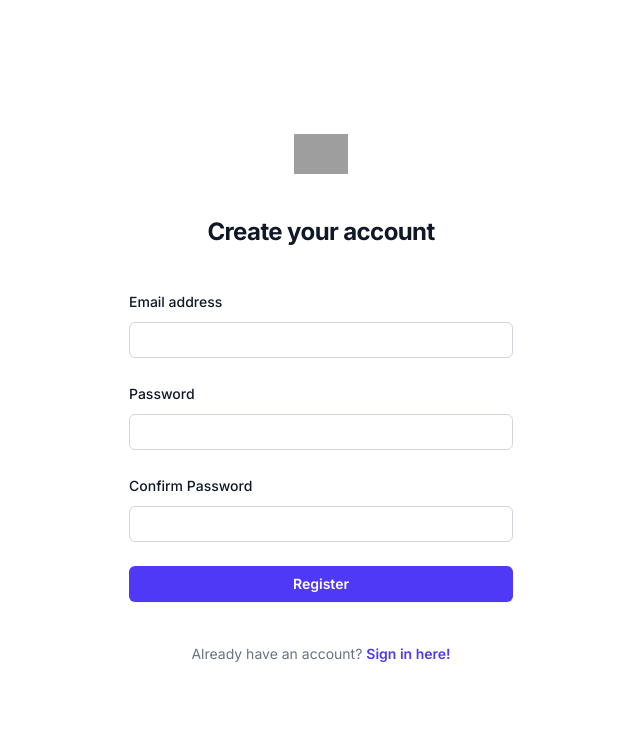
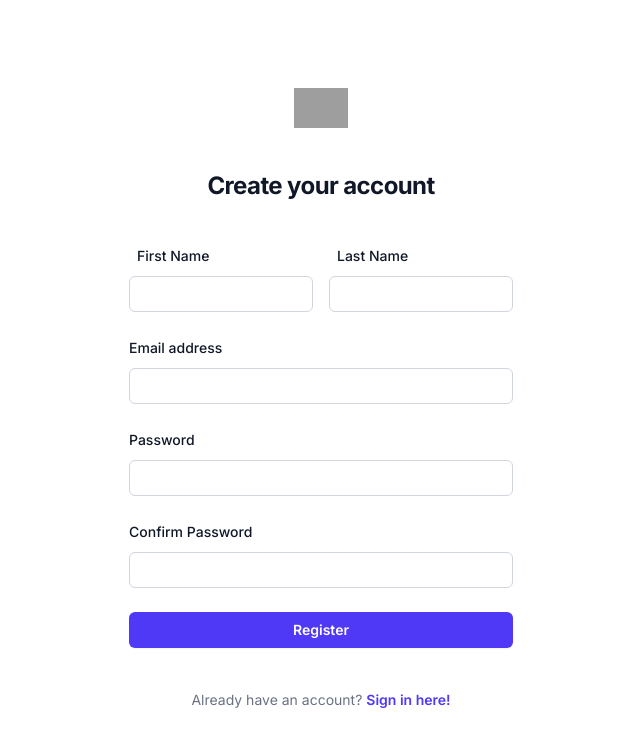
Before and after one commit to hgao080/2025-MSA-Phase-2, a React (Vite) app in the folder frontend/: page /register in a window 1280 px wide. Shown: the top 746 px of the page, without its empty margins (319-959 px from the left). Built offline with nearby package versions, Linux system fonts and the light colour scheme; no server answers; grey boxes are pictures that could not be loaded.

Commit message:
Integrate new custom auth backend with frontend

```diff
--- a/frontend/src/App.tsx
+++ b/frontend/src/App.tsx
@@ -16,6 +16,7 @@ import DashboardLayout from './Layouts/DashboardLayout';
 import DashboardProjects from './Pages/DashboardProjects';
 import DashboardProfile from './Pages/DashboardProfile';
 import DashboardApplications from './Pages/DashboardApplications';
+import ProtectedRoute from './Components/ProtectedRoute';
 
 const router = createBrowserRouter([
   {
@@ -27,16 +28,15 @@ const router = createBrowserRouter([
   },
   {
     path: "/dashboard",
+    element: (
+      <ProtectedRoute>
+        <DashboardLayout />
+      </ProtectedRoute>
+    ),
     children: [
-      {
-        Component: DashboardLayout,
-        children: [
-          { path: "profile", Component: DashboardProfile},
-          { path: "projects", Component: DashboardProjects},
-          { path: "applications", Component: DashboardApplications},
-        ]
-      },
-
+      { path: "profile", Component: DashboardProfile},
+      { path: "projects", Component: DashboardProjects},
+      { path: "applications", Component: DashboardApplications},
     ]
   },
   {
--- /dev/null
+++ b/frontend/src/Components/ProtectedRoute.tsx
@@ -0,0 +1,27 @@
+import { Navigate } from 'react-router';
+import { useAuthStore } from '../Stores/AuthStore';
+
+interface ProtectedRouteProps {
+  children: React.ReactNode;
+}
+
+export default function ProtectedRoute({ children }: ProtectedRouteProps) {
+  const { user, isLoading } = useAuthStore();
+
+  // Show loading state while checking authentication
+  if (isLoading) {
+    return (
+      <div className="min-h-screen flex items-center justify-center">
+        <div className="animate-spin rounded-full h-8 w-8 border-b-2 border-indigo-600"></div>
+      </div>
+    );
+  }
+
+  // If not authenticated, redirect to login
+  if (!user) {
+    return <Navigate to="/login" replace />;
+  }
+
+  // If authenticated, render the protected content
+  return <>{children}</>;
+}
--- a/frontend/src/Layouts/DashboardLayout.tsx
+++ b/frontend/src/Layouts/DashboardLayout.tsx
@@ -4,7 +4,8 @@ import {
 	DisclosurePanel,
 } from '@headlessui/react';
 import { Bars3Icon, XMarkIcon } from '@heroicons/react/24/outline';
-import { Link, Outlet, useLocation } from 'react-router';
+import { Link, Outlet, useLocation, useNavigate } from 'react-router';
+import { useAuthStore } from '../Stores/AuthStore';
 
 const navigation = [
 	{ name: 'Your Projects', href: '/dashboard/projects' },
@@ -22,6 +23,17 @@ function classNames(...classes: (string | boolean | undefined)[]): string {
 
 export default function DashboardLayout() {
 	const location = useLocation();
+	const navigate = useNavigate();
+	const { logout } = useAuthStore();
+
+	const handleLogout = async () => {
+		try {
+			await logout();
+			navigate('/');
+		} catch (error) {
+			console.error('Logout failed:', error);
+		}
+	};
 
 	return (
 		<div className='h-full'>
@@ -42,9 +54,9 @@ export default function DashboardLayout() {
 								<div className='hidden md:block'>
 									<div className='ml-10 flex items-baseline space-x-4'>
 										{navigation.map((item) => (
-											<a
+											<Link
 												key={item.name}
-												href={item.href}
+												to={item.href}
 												aria-current={
 													location.pathname ===
 													item.href
@@ -59,7 +71,7 @@ export default function DashboardLayout() {
 													'rounded-md px-3 py-2 text-sm font-medium'
 												)}>
 												{item.name}
-											</a>
+											</Link>
 										))}
 									</div>
 								</div>
@@ -67,13 +79,12 @@ export default function DashboardLayout() {
 
 							<div className='space-y-1 px-2 hidden md:block'>
 								{userNavigation.map((item) => (
-									<DisclosureButton
+									<button
 										key={item.name}
-										as='a'
-										href={item.href}
+										onClick={handleLogout}
 										className='block rounded-md px-3 py-2 text-sm font-medium text-gray-400 hover:bg-gray-700 hover:text-white'>
 										{item.name}
-									</DisclosureButton>
+									</button>
 								))}
 							</div>
 
@@ -100,10 +111,9 @@ export default function DashboardLayout() {
 					<DisclosurePanel className='md:hidden'>
 						<div className='space-y-1 px-2 pt-2 pb-3 sm:px-3'>
 							{navigation.map((item) => (
-								<DisclosureButton
+								<Link
 									key={item.name}
-									as='a'
-									href={item.href}
+									to={item.href}
 									aria-current={
 										location.pathname === item.href
 											? 'page'
@@ -116,19 +126,18 @@ export default function DashboardLayout() {
 										'block rounded-md px-3 py-2 text-base font-medium'
 									)}>
 									{item.name}
-								</DisclosureButton>
+								</Link>
 							))}
 						</div>
 						<div className='border-t border-gray-700 pt-4 pb-3'>
 							<div className='mt-3 space-y-1 px-2'>
 								{userNavigation.map((item) => (
-									<DisclosureButton
+									<button
 										key={item.name}
-										as='a'
-										href={item.href}
-										className='block rounded-md px-3 py-2 text-base font-medium text-gray-400 hover:bg-gray-700 hover:text-white'>
+										onClick={handleLogout}
+										className='block rounded-md px-3 py-2 text-base font-medium text-gray-400 hover:bg-gray-700 hover:text-white w-full text-left'>
 										{item.name}
-									</DisclosureButton>
+									</button>
 								))}
 							</div>
 						</div>
--- a/frontend/src/Models/Auth.ts
+++ b/frontend/src/Models/Auth.ts
@@ -1,4 +1,6 @@
 export interface RegisterRequest {
+  firstName: string;
+  lastName: string;
   email: string;
   password: string;
 }
--- a/frontend/src/Pages/Login.tsx
+++ b/frontend/src/Pages/Login.tsx
@@ -11,7 +11,7 @@ export default function Login() {
 
   useEffect(() => {
     if (user !== null) {
-      navigate('/projects');
+      navigate('/dashboard/projects');
       return;
     }
   }, [user, navigate])
@@ -27,7 +27,7 @@ export default function Login() {
 
     try {
       await login(req);
-      navigate('/projects');
+      navigate('/dashboard/projects');
     } catch {
       setError('Login failed. Please check your credentials and try again.');
     }
--- a/frontend/src/Pages/Register.tsx
+++ b/frontend/src/Pages/Register.tsx
@@ -5,6 +5,8 @@ import { useAuthStore } from '../Stores/AuthStore';
 export default function Register() {
 	const navigate = useNavigate();
 	const { user, register, isLoading } = useAuthStore();
+	const [firstName, setFirstName] = useState('');
+	const [lastName, setLastName] = useState('');
 	const [email, setEmail] = useState('');
 	const [password, setPassword] = useState('');
 	const [confPassword, setConfPassword] = useState('');
@@ -27,6 +29,8 @@ export default function Register() {
 		}
 
 		const req = {
+			firstName,
+			lastName,
 			email,
 			password,
 		};
@@ -60,6 +64,50 @@ export default function Register() {
 								{error}
 							</div>
 						)}
+
+						<div className='flex items-center gap-4'>
+							<div>
+								<label
+									htmlFor='firstName'
+									className='block text-sm/6 font-medium text-gray-900 ml-2'>
+									First Name
+								</label>
+								<div className='mt-2'>
+									<input
+										id='firstName'
+										name='firstName'
+										type='text'
+										required
+										className='block w-full rounded-md bg-white px-3 py-1.5 text-base text-gray-900 outline-1 -outline-offset-1 outline-gray-300 placeholder:text-gray-400 focus:outline-2 focus:-outline-offset-2 focus:outline-indigo-600 sm:text-sm/6'
+										value={firstName}
+										onChange={(e) =>
+											setFirstName(e.target.value)
+										}
+									/>
+								</div>
+							</div>
+
+							<div>
+								<label
+									htmlFor='lastName'
+									className='block text-sm/6 font-medium text-gray-900 ml-2'>
+									Last Name
+								</label>
+								<div className='mt-2'>
+									<input
+										id='lasttName'
+										name='lastName'
+										type='text'
+										required
+										className='block w-full rounded-md bg-white px-3 py-1.5 text-base text-gray-900 outline-1 -outline-offset-1 outline-gray-300 placeholder:text-gray-400 focus:outline-2 focus:-outline-offset-2 focus:outline-indigo-600 sm:text-sm/6'
+										value={lastName}
+										onChange={(e) =>
+											setLastName(e.target.value)
+										}
+									/>
+								</div>
+							</div>
+						</div>
 
 						<div>
 							<label
--- a/frontend/src/Services/AuthService.ts
+++ b/frontend/src/Services/AuthService.ts
@@ -2,9 +2,9 @@ import { apiRequest } from './apiClient';
 import { type User } from '../Models/User'
 import { type RegisterRequest, type LoginRequest } from '../Models/Auth';
 
-export const loginUser = async (req: LoginRequest): Promise<void> => {
+export const loginUser = async (req: LoginRequest): Promise<User> => {
   try {
-    await apiRequest<void>('/login?useCookies=true&useSessionCookies=true', 'POST', req);
+    return await apiRequest<User>('/Auth/login', 'POST', req);
   } catch (error) {
     console.error('Error logging in user:', error);
     throw new Error('Login failed');
@@ -13,7 +13,7 @@ export const loginUser = async (req: LoginRequest): Promise<void> => {
 
 export const registerUser = async (req: RegisterRequest): Promise<void> => {
   try {
-    await apiRequest<void>('/register', 'POST', req);
+    await apiRequest<void>('/Auth/register', 'POST', req);
   } catch (error) {
     console.error('Error registering user:', error);
     throw new Error('Registration failed');
@@ -22,7 +22,7 @@ export const registerUser = async (req: RegisterRequest): Promise<void> => {
 
 export const getCurrentUser = async (): Promise<User> => {
   try {
-    return await apiRequest<User>('/User/me', 'GET');
+    return await apiRequest<User>('/Auth/me', 'GET');
   } catch (error) {
     console.error('Error getting current user:', error);
     throw new Error('Failed to get user info');
--- a/frontend/src/Services/apiClient.ts
+++ b/frontend/src/Services/apiClient.ts
@@ -11,7 +11,7 @@ export const axiosClient = axios.create({
 export const apiRequest = async <T>(
 	url: string,
 	method: 'GET' | 'POST' | 'PUT' | 'DELETE',
-	data?: any
+	data?: unknown
 ): Promise<T> => {
 	const response: AxiosResponse<T> = await axiosClient({
 		method,
--- a/frontend/src/Stores/AuthStore.ts
+++ b/frontend/src/Stores/AuthStore.ts
@@ -12,7 +12,7 @@ interface AuthStore {
   register: (req: RegisterRequest) => Promise<void>;
 }
 
-export const useAuthStore = create<AuthStore>((set, get) => ({
+export const useAuthStore = create<AuthStore>((set) => ({
   user: null,
   isLoading: true,
 
@@ -20,7 +20,8 @@ export const useAuthStore = create<AuthStore>((set, get) => ({
     try {
       set({ isLoading: true });
       const user = await getCurrentUser();
-      set({ user, isLoading: false });
+      console.log('Current user:', user);
+      set({ user: user, isLoading: false });
     } catch (error) {
       set({ user: null, isLoading: false });
       throw error
@@ -29,8 +30,9 @@ export const useAuthStore = create<AuthStore>((set, get) => ({
 
   login: async (req: LoginRequest) => {
     try {
-      await loginUser(req);
-      await get().checkAuthStatus();
+      set({ isLoading: true });
+      const user = await loginUser(req);
+      set({ user: user, isLoading: false });
     } catch (error) {
       set({ isLoading: false });
       throw error;
```
